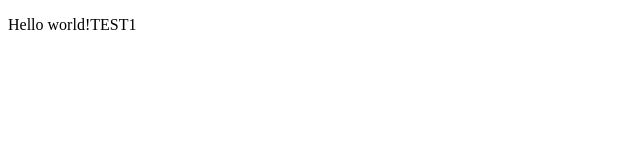
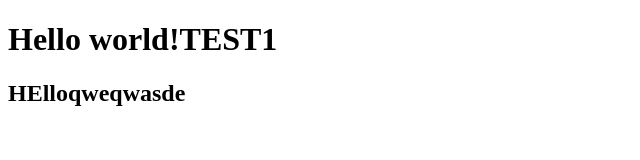
Before and after one commit to LikeFF/JavaScript, a plain HTML site: page New/index.html in a window 1280 px wide. Shown: the whole page, without its empty margins (0-640 px from the left). Drawn offline with Linux system fonts and the light colour scheme; files whose address does not match are found by name.

Commit message:
testing new html file from another pc

```diff
--- a/New/index.html
+++ b/New/index.html
@@ -6,7 +6,9 @@
     <title>Document</title>
 </head>
 <body>
-    <p>Hello world!TEST1</p>
+    <h1>Hello world!TEST1</h1>
+    <h2>HElloqweqwasde</h2>
+
 
     <script src="new/start.js"></script>  <!-- СКРИПТ ПОДКЛЮЧАЕТСЯ В САМОМ КОНЦЕ!!!! ТАКОЕ ПРАВИЛО -->
 
```
